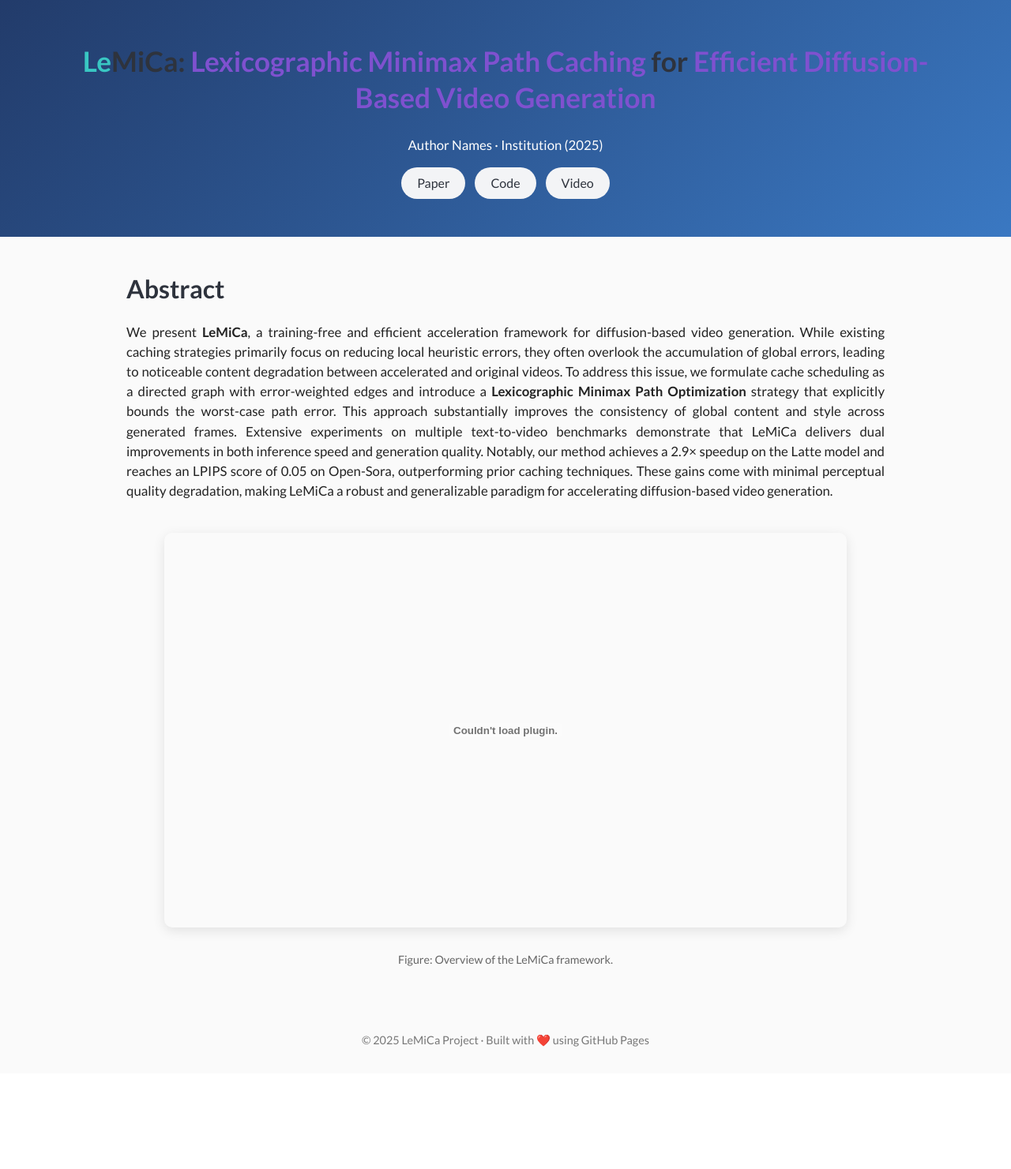
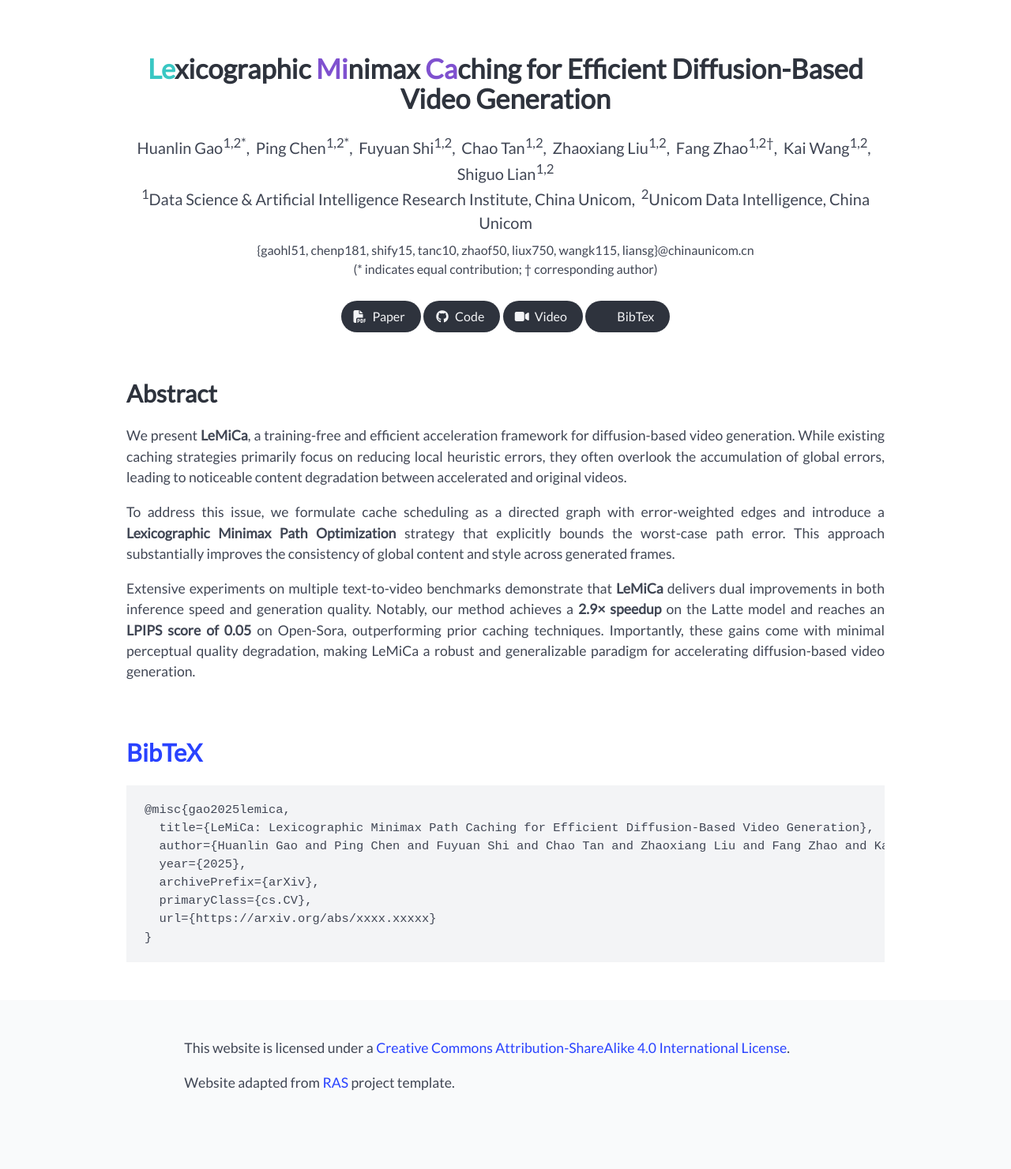
Before and after one commit to UnicomAI/LeMiCa, a plain HTML site: page docs/index.html in a window 1280 px wide. Shown: the part 9-1490 px from the top of the page at 79% size. Before the commit the page ends 1369 px from the top, so only its background shows below. Drawn offline with nearby package versions, Linux system fonts and the light colour scheme; some icons are missing; a web font is replaced by a local one.

Commit message:
Update index.html

```diff
--- a/docs/index.html
+++ b/docs/index.html
@@ -1,107 +1,173 @@
 <!DOCTYPE html>
-<html lang="en">
+<html>
+<meta property='og:title' content='LeMiCa: Lexicographic Minimax Path Caching for Efficient Diffusion-Based Video Generation'/>
+<meta property='og:description' content='LeMiCa: Lexicographic Minimax Path Caching for Efficient Diffusion-Based Video Generation'/>
+<meta property='og:url' content='https://yourusername.github.io/LeMiCa/'/>
+<meta property='og:image:width' content='1200' />
+<meta property='og:image:height' content='663' />
+<meta property="og:type" content='website'/>
 <head>
-  <meta charset="utf-8" />
-  <meta name="viewport" content="width=device-width, initial-scale=1" />
-  <meta name="description" content="LeMiCa: Lexicographic Minimax Path Caching for Efficient Diffusion-Based Video Generation" />
-  <meta property="og:title" content="LeMiCa: Lexicographic Minimax Path Caching for Efficient Diffusion-Based Video Generation" />
-  <meta property="og:description" content="Training-free acceleration framework for diffusion-based video generation" />
-  <meta property="og:type" content="website" />
-  <title>LeMiCa: Lexicographic Minimax Path Caching for Efficient Diffusion-Based Video Generation</title>
+  <meta charset="utf-8">
+  <meta name="description"
+        content="LeMiCa: Lexicographic Minimax Path Caching for Efficient Diffusion-Based Video Generation">
+  <meta name="keywords" content="Diffusion, Video Generation, Acceleration, Path Caching, Lexicographic Minimax">
+  <meta name="viewport" content="width=device-width, initial-scale=1">
+  <title>LeMiCa: Lexicographic Minimax Path Caching</title>
 
-  <!-- Bulma + Fonts -->
   <link rel="stylesheet" href="./static/css/bulma.min.css">
-  <link rel="stylesheet" href="https://fonts.googleapis.com/css?family=Lato:400,700|Open+Sans:400,600&display=swap">
+  <link rel="stylesheet" href="./static/css/fontawesome.all.min.css">
+  <link rel="stylesheet"
+        href="https://cdn.jsdelivr.net/gh/jpswalsh/academicons@1/css/academicons.min.css">
+  <link rel="stylesheet" href="./static/css/index.css">
   <link rel="icon" href="./static/images/favicon.png" type="image/png">
+  <link rel="stylesheet"
+        href="https://fonts.googleapis.com/css?family=Patrick+Hand|Google+Sans|Noto+Sans|Castoro|Lato|Open+Sans&effect=shadow-multiple|emboss|3d">
+</head>
 
 <style>
   body {
-      font-family: "Lato", "Open Sans", sans-serif;
-      font-size: 1.05rem;
-      color: #222;
-      background-color: #fafafa;
+    font-family: "Lato", sans-serif;
+    font-size: 1.1em;
   }
-    .hero {
-      background: linear-gradient(135deg, #223b6a, #3a78c2);
-      color: white;
-      text-align: center;
-      padding: 4rem 1rem 3rem;
+  .title.is-2 {
+    font-weight: 900;
+    font-size: 2.1rem;
   }
-    .hero .title {
-      font-size: 2.2rem;
+  .title.is-3 {
     font-weight: 800;
-      line-height: 1.3;
+    font-size: 1.9rem;
   }
-    .hero .subtitle {
-      font-size: 1.2rem;
-      font-weight: 400;
-      opacity: 0.9;
-    }
-    section {
-      padding: 2rem 1rem;
-    }
-    embed, img {
-      border-radius: 10px;
-      box-shadow: 0 4px 15px rgba(0,0,0,0.1);
-      margin: 1.5rem 0;
-    }
-    footer {
-      text-align: center;
-      font-size: 0.9rem;
-      color: #777;
-      padding: 2rem 1rem;
+  .title.is-4 {
+    font-weight: 700;
+    font-size: 1.6rem;
   }
 </style>
-</head>
 
 <body>
-  <!-- Title + Authors -->
-  <section class="hero">
-    <div class="container">
-      <h1 class="title">
-        <span style="color:#39c7c3;">Le</span>MiCa:
-        <span style="color:#7f51cf;">Lexicographic Minimax Path Caching</span> for
-        <span style="color:#7f51cf;">Efficient Diffusion-Based Video Generation</span>
+  <!-- Hero Section -->
+  <section class="hero is-small">
+    <div class="hero-body">
+      <div class="container is-max-desktop">
+        <div class="columns is-centered">
+          <div class="column has-text-centered">
+            <br><br>
+            <h1 class="title is-2 publication-title" style="font-size: 2.15rem;">
+              <span style="color: #39c7c3;">Le</span>xicographic <span style="color: #7f51cf;">Mi</span>nimax <span style="color: #7f51cf;">Ca</span>ching for Efficient Diffusion-Based Video Generation
             </h1>
 
-      <p style="margin-top:0.8rem;">Author Names · Institution (2025)</p>
+            <div class="is-size-5 publication-authors">
+              <span class="author-block">Huanlin Gao<sup>1,2*</sup>,&nbsp;</span>
+              <span class="author-block">Ping Chen<sup>1,2*</sup>,&nbsp;</span>
+              <span class="author-block">Fuyuan Shi<sup>1,2</sup>,&nbsp;</span>
+              <span class="author-block">Chao Tan<sup>1,2</sup>,&nbsp;</span>
+              <span class="author-block">Zhaoxiang Liu<sup>1,2</sup>,&nbsp;</span>
+              <span class="author-block">Fang Zhao<sup>1,2†</sup>,&nbsp;</span>
+              <span class="author-block">Kai Wang<sup>1,2</sup>,&nbsp;</span>
+              <span class="author-block">Shiguo Lian<sup>1,2</sup></span>
+            </div>
 
-      <div class="buttons is-centered" style="margin-top:1rem;">
-        <a class="button is-light is-rounded" href="#">Paper</a>
-        <a class="button is-light is-rounded" href="#">Code</a>
-        <a class="button is-light is-rounded" href="#">Video</a>
+            <div class="is-size-5 publication-authors">
+              <span class="author-block"><sup>1</sup>Data Science & Artificial Intelligence Research Institute, China Unicom,&nbsp;</span>
+              <span class="author-block"><sup>2</sup>Unicom Data Intelligence, China Unicom</span>
+            </div>
+
+            <div class="is-size-6 publication-authors" style="margin-top: 0.5em;">
+              {gaohl51, chenp181, shify15, tanc10, zhaof50, liux750, wangk115, liansg}@chinaunicom.cn
+            </div>
+
+            <div class="is-size-6 publication-authors">
+              (* indicates equal contribution; † corresponding author)
+            </div>
+
+            <!-- Links -->
+            <div class="column has-text-centered">
+              <div class="publication-links" style="margin-top:1rem;">
+                <span class="link-block">
+                  <a href="https://arxiv.org/abs/xxxx.xxxxx" target="_blank"
+                    class="external-link button is-normal is-rounded is-dark">
+                    <span class="icon"><i class="fas fa-file-pdf"></i></span>
+                    <span>Paper</span>
+                  </a>
+                </span>
+                <span class="link-block">
+                  <a href="https://github.com/yourusername/LeMiCa" target="_blank"
+                    class="external-link button is-normal is-rounded is-dark">
+                    <span class="icon"><i class="fab fa-github"></i></span>
+                    <span>Code</span>
+                  </a>
+                </span>
+                <span class="link-block">
+                  <a href="#" target="_blank"
+                    class="external-link button is-normal is-rounded is-dark">
+                    <span class="icon"><i class="fas fa-video"></i></span>
+                    <span>Video</span>
+                  </a>
+                </span>
+                <span class="link-block">
+                  <a href="#bibtex"
+                    class="external-link button is-normal is-rounded is-dark">
+                    <span class="icon"><i class="ai ai-obp"></i></span>
+                    <span>BibTex</span>
+                  </a>
+                </span>
+              </div>
+            </div>
+          </div>
+        </div>
       </div>
     </div>
   </section>
 
   <!-- Abstract -->
-  <section class="section">
-    <div class="container is-max-desktop content has-text-justified">
+  <section class="hero is-small">
+    <div class="hero-body">
+      <div class="container is-max-desktop">
+        <div class="content has-text-justified">
           <h2 class="title is-3">Abstract</h2>
           <p>
-        We present <b>LeMiCa</b>, a training-free and efficient acceleration framework for diffusion-based video generation.
-        While existing caching strategies primarily focus on reducing local heuristic errors, they often overlook the accumulation
-        of global errors, leading to noticeable content degradation between accelerated and original videos.
-        To address this issue, we formulate cache scheduling as a directed graph with error-weighted edges and introduce a
-        <b>Lexicographic Minimax Path Optimization</b> strategy that explicitly bounds the worst-case path error.
-        This approach substantially improves the consistency of global content and style across generated frames.
-        Extensive experiments on multiple text-to-video benchmarks demonstrate that LeMiCa delivers dual improvements
-        in both inference speed and generation quality. Notably, our method achieves a 2.9× speedup on the Latte model
-        and reaches an LPIPS score of 0.05 on Open-Sora, outperforming prior caching techniques.
-        These gains come with minimal perceptual quality degradation, making LeMiCa a robust and generalizable paradigm
-        for accelerating diffusion-based video generation.
+            We present <b>LeMiCa</b>, a training-free and efficient acceleration framework for diffusion-based video generation. While existing caching strategies primarily focus on reducing local heuristic errors, they often overlook the accumulation of global errors, leading to noticeable content degradation between accelerated and original videos.
           </p>
-
-      <!-- Image (PDF Preview) -->
-      <div class="content has-text-centered">
-        <embed src="./imgs/1_overview.pdf" type="application/pdf" width="90%" height="500px" />
-        <p style="font-size:0.85em; color:#666;">Figure: Overview of the LeMiCa framework.</p>
+          <p>
+            To address this issue, we formulate cache scheduling as a directed graph with error-weighted edges and introduce a <b>Lexicographic Minimax Path Optimization</b> strategy that explicitly bounds the worst-case path error. This approach substantially improves the consistency of global content and style across generated frames.
+          </p>
+          <p>
+            Extensive experiments on multiple text-to-video benchmarks demonstrate that <b>LeMiCa</b> delivers dual improvements in both inference speed and generation quality. Notably, our method achieves a <b>2.9× speedup</b> on the Latte model and reaches an <b>LPIPS score of 0.05</b> on Open-Sora, outperforming prior caching techniques. Importantly, these gains come with minimal perceptual quality degradation, making LeMiCa a robust and generalizable paradigm for accelerating diffusion-based video generation.
+          </p>
+        </div>
       </div>
     </div>
   </section>
 
-  <footer>
-    © 2025 LeMiCa Project · Built with ❤️ using GitHub Pages
+  <!-- BibTeX -->
+  <section class="section" id="BibTeX">
+    <div class="container is-max-desktop content">
+      <h2 class="title"><a id="bibtex">BibTeX</a></h2>
+      <pre><code>@misc{gao2025lemica,
+  title={LeMiCa: Lexicographic Minimax Path Caching for Efficient Diffusion-Based Video Generation},
+  author={Huanlin Gao and Ping Chen and Fuyuan Shi and Chao Tan and Zhaoxiang Liu and Fang Zhao and Kai Wang and Shiguo Lian},
+  year={2025},
+  archivePrefix={arXiv},
+  primaryClass={cs.CV},
+  url={https://arxiv.org/abs/xxxx.xxxxx}
+}</code></pre>
+    </div>
+  </section>
+
+  <footer class="footer">
+    <div class="columns is-centered">
+      <div class="column is-8">
+        <div class="content">
+          <p>
+            This website is licensed under a <a rel="license"
+              href="http://creativecommons.org/licenses/by-sa/4.0/">Creative
+              Commons Attribution-ShareAlike 4.0 International License</a>.
+          </p>
+          <p>
+            Website adapted from <a href="https://maruyamaaya.github.io/RAS/">RAS</a> project template.
+          </p>
+        </div>
+      </div>
+    </div>
   </footer>
 </body>
 </html>
```
Lines whose indentation alone changed are shown as unchanged.
